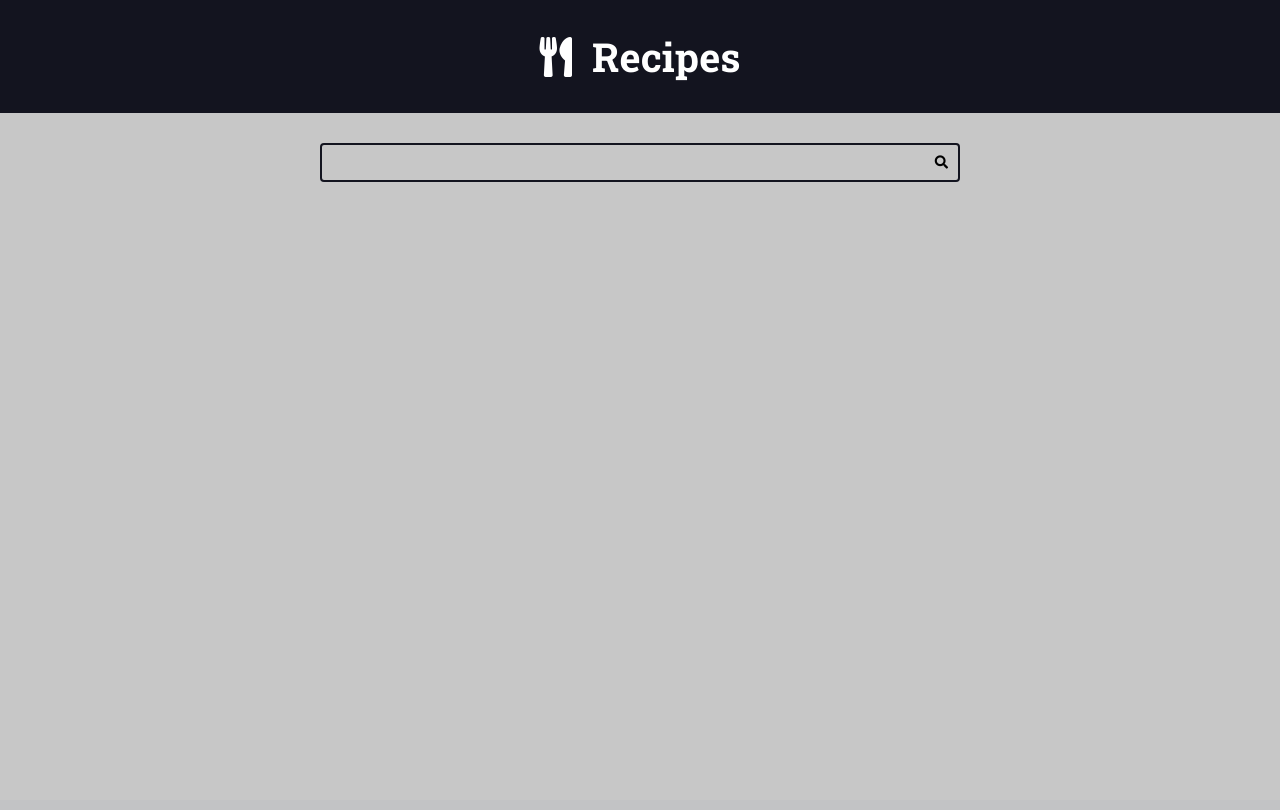
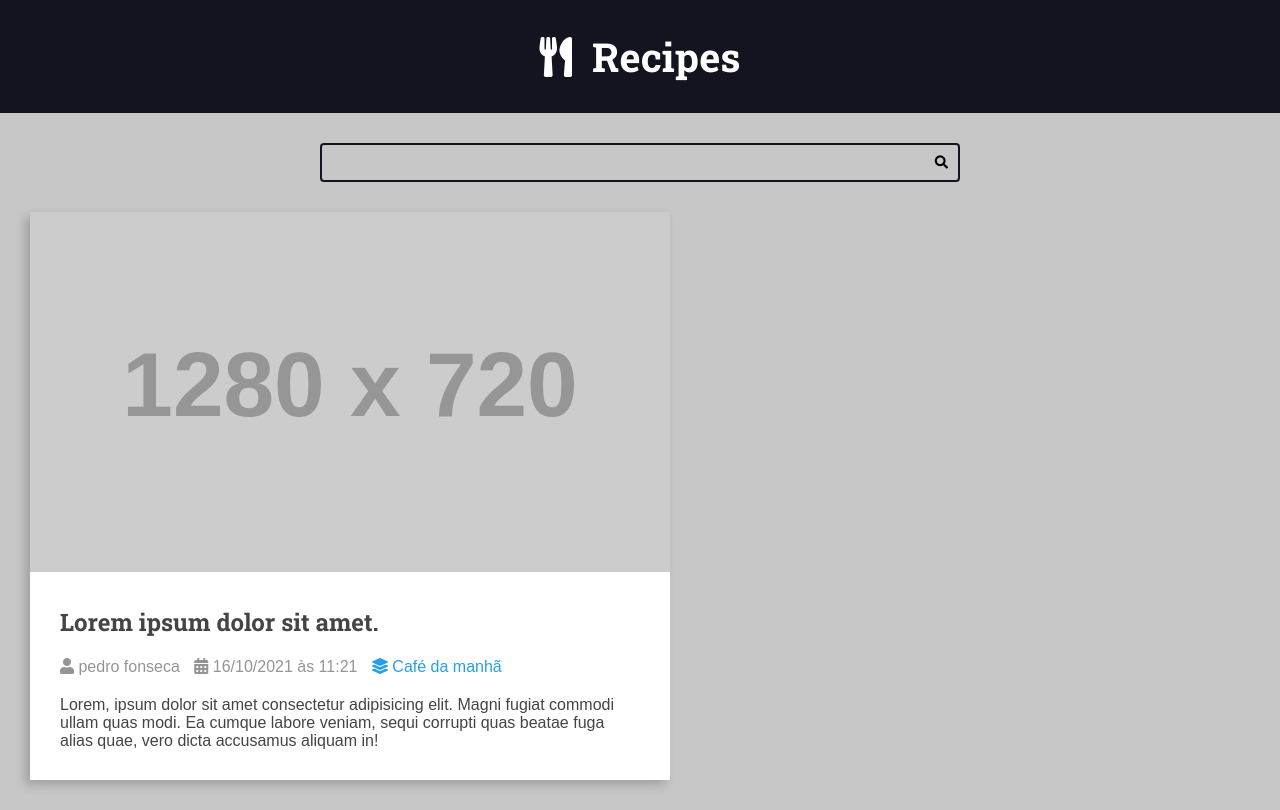
Before and after one commit to gronk86/Curso_django, a Django app: page / in a window 1280 px wide. Before the commit the page ends 182 px from the top, so only its background shows below. Run offline with Django 5.2, Linux system fonts and the light colour scheme; grey boxes labelled with a size stand in for pictures from a placeholder-image service; some libraries are stand-ins or nearby versions.

Commit message:
continuacao

```diff
--- a/recipes/templates/recipes/pages/home.html
+++ b/recipes/templates/recipes/pages/home.html
@@ -3,16 +3,39 @@
 <body>
     {% include 'recipes/partials/header.html' %}
 
+    {% include 'recipes/partials/search.html' %}
 
-    <div class="search-container">
-        <div class="container">
-            <form action="" class="serch-form">
-                <input type="search" class="serch-input" name="seart">
-                <button typy="submit" class="serch-button"><i class="fas fa-search"></i></button>
-            </form>
+    <main class="main-contet-container">
+        <div class="main-container main-container-list container">
+            <div class="recipe recipe-list-item">
+                <div class="recipe-cover">
+                    <img src="https://placehold.co/1280x720/orange/white" alt="temporario">
+                </div>
+                <div class="recipe-title-container">
+                    <h2 class="recipe-titel">Lorem ipsum dolor sit amet.</h2>
+                </div>
+
+                <div class="recipe-author">
+                    <span class="recipe-author-item">
+                        <i class="fas fa-user"></i>
+                        pedro fonseca
+                    </span>
+                    <span class="recipe-author-item">
+                        <i class="fas fa-calendar-alt"></i>
+                        16/10/2021 às 11:21
+                    </span>
+                    <span class="recipe-author-item">
+                        <a href="/recipes/category/cafe-da-manha/">
+                            <i class="fas fa-layer-group"></i>
+                            <span>Café da manhã</span>
+                        </a>
+                    </span>
+                </div>
+                <div class="recipe-content">
+                    <p>Lorem, ipsum dolor sit amet consectetur adipisicing elit. Magni fugiat commodi ullam quas modi.
+                        Ea cumque labore veniam, sequi corrupti quas beatae fuga alias quae, vero dicta accusamus
+                        aliquam in!</p>
+                </div>
+            </div>
         </div>
-    </div>
-
-</body>
-
-</html>
+    </main>
--- a/recipes/templates/recipes/partials/head.html
+++ b/recipes/templates/recipes/partials/head.html
@@ -81,6 +81,7 @@
             font-size: 1.6rem;
             font-family: var(--font-primary);
             background: var(--color-gray-2);
+            color: var(--color-dark-text)
         }
 
         h1,
@@ -161,5 +162,67 @@
         .serch-form:focus-within .serch-button {
             color: var(--color-primary);
         }
+
+        .main-container {
+            padding-top: 0;
+        }
+
+        .main-container-list {
+            display: grid;
+            grid-template-columns: repeat(auto-fit, minmax(340px, 1fr));
+            gap: var(--spacing-gutter-large)
+        }
+
+        .recipe {
+            background: var(--color-white);
+            box-shadow: -5px 5px 10px rgba(0, 0, 0, .2);
+            transform: scale(1);
+            transition: all 300ms ease-in-out;
+
+        }
+
+        .recipe img {
+            max-width: 100%;
+        }
+
+        .recipe-list-item {
+            max-width: 64rem;
+        }
+
+        .recipe-list-item:hover {
+            transform: scale(1.02);
+            box-shadow: -10px 10px 20px rgba(0, 0, 0, .4);
+
+        }
+
+        .recipe-title-container {
+            padding: var(--spacing-gutter-medium);
+            padding-bottom: 2rem;
+        }
+
+        .recipe-author {
+            padding: 0% var(--spacing-gutter-medium);
+        }
+
+        .recipe-content {
+            padding: var(--spacing-gutter-medium);
+            padding-top: 2rem;
+
+        }
+
+        .recipe-author-item {
+            color: var(--color-gray-4);
+            margin-right: 1rem
+        }
+
+        .recipe-author a {
+            color: var(--color-primary);
+            transition: all 300ms ease-in-out;
+            text-decoration: none;
+        }
+
+        .recipe-author a:hover {
+            color: var(--color-primary-dark)
+        }
     </style>
 </head>
--- /dev/null
+++ b/recipes/templates/recipes/partials/search.html
@@ -0,0 +1,8 @@
+<div class="search-container">
+    <div class="container">
+        <form action="" class="serch-form">
+            <input type="search" class="serch-input" name="seart">
+            <button typy="submit" class="serch-button"><i class="fas fa-search"></i></button>
+        </form>
+    </div>
+</div>
```
